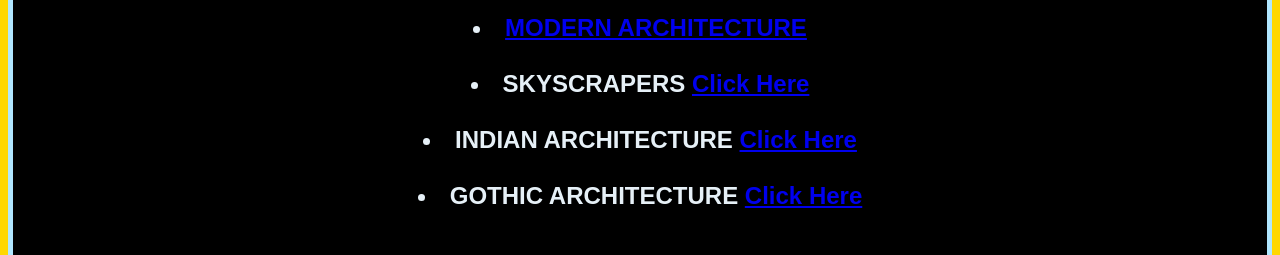
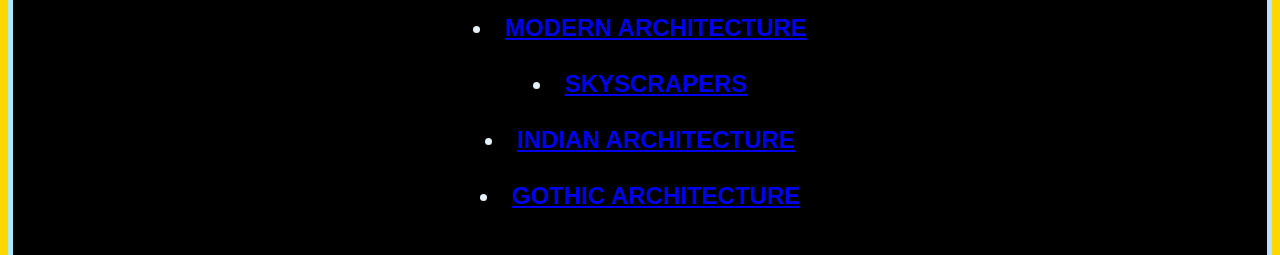
Before and after one commit to artist1303/gallery.html, a plain HTML site: page index.html in a window 1280 px wide. Shown: the part 324-579 px from the top of the page. Drawn offline with Linux system fonts and the light colour scheme.

Commit message:
Update index.html

```diff
--- a/index.html
+++ b/index.html
@@ -37,11 +37,11 @@
         <center>
     <li> <a href="modern.html">MODERN ARCHITECTURE</a></li>
     <br>
-    <li>SKYSCRAPERS <a href="skyscraper.html">Click Here</a></li>
+    <li><a href="skyscraper.html">SKYSCRAPERS</a></li>
     <br>
-    <li>INDIAN ARCHITECTURE <a href="indian.html"> Click Here</a></li>
+    <li><a href="indian.html"> INDIAN ARCHITECTURE</a></li>
     <br>
-    <li>GOTHIC ARCHITECTURE <a href="gothic.html"> Click Here</a></li>
+    <li><a href="gothic.html">GOTHIC ARCHITECTURE</a></li>
     <br>
         </center>
     </h2>
```
